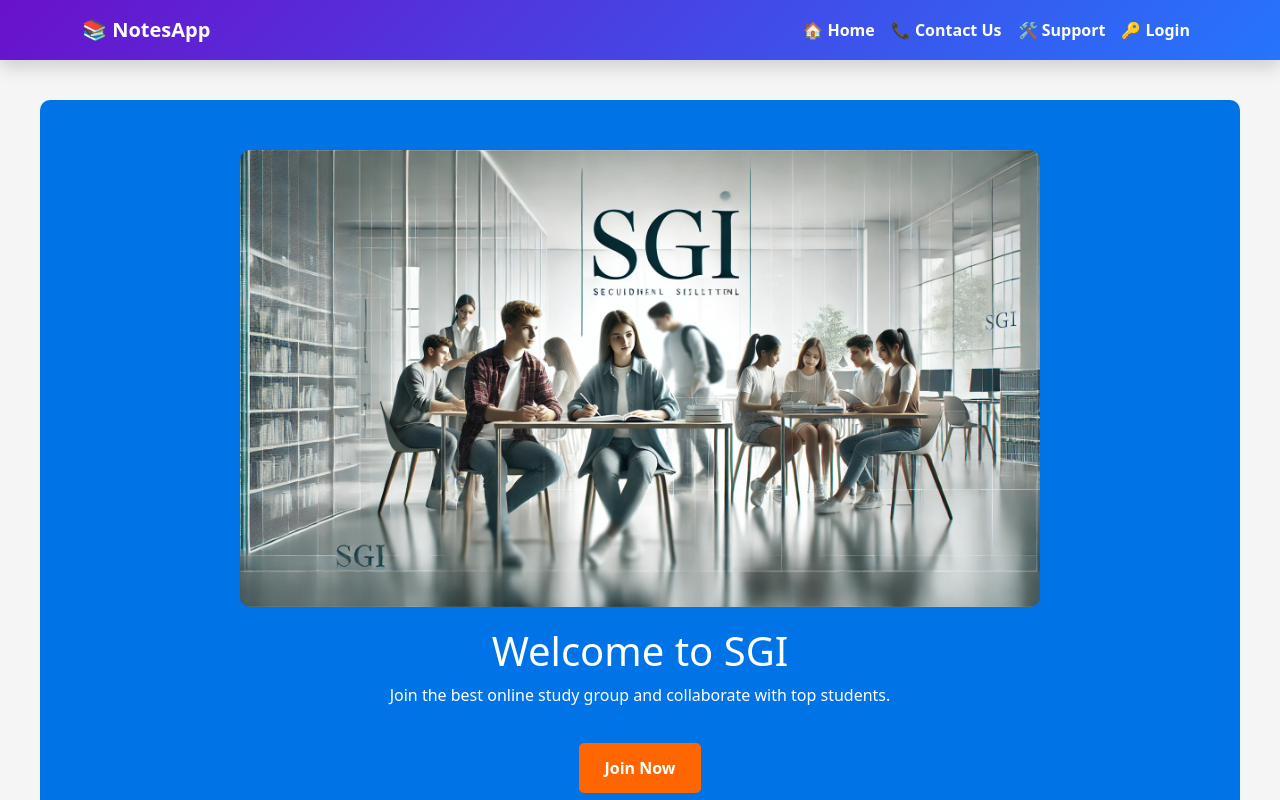
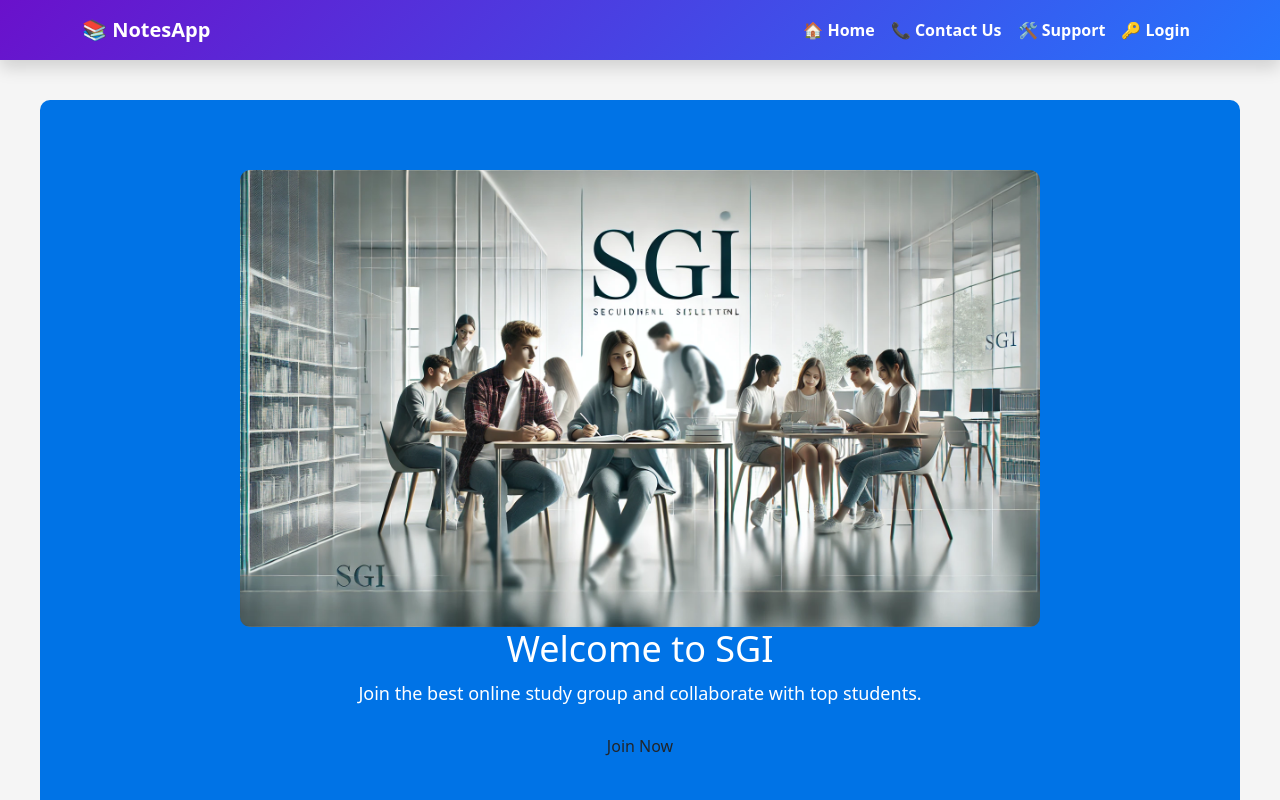
Before and after one commit to manishkotputli/NotesApp, a React (Create React App) app in the folder frontend/: page / in a window 1280 px wide. Shown: the top 800 px of the page. Built offline with nearby package versions, Linux system fonts and the light colour scheme.

Commit message:
LandingPage.css

```diff
--- a/frontend/src/pages/LandingPage.css
+++ b/frontend/src/pages/LandingPage.css
@@ -7,9 +7,9 @@
 
 /* ✅ Hero Section */
 .hero {
-    background: #0073e6;
     color: white;
     padding: 50px 20px;
+    background: #0073e6;
     border-radius: 10px;
     display: flex;
     flex-direction: column;
@@ -17,27 +17,21 @@
     text-align: center;
 }
 
-.hero-image {
-    width: 90%;
-    max-width: 800px;
-    margin-bottom: 20px;
-    border-radius: 10px;
+.hero h1 {
+    font-size: 36px;
+    margin-bottom: 10px;
 }
 
-.btn {
-    display: inline-block;
-    margin-top: 20px;
-    padding: 12px 24px;
-    background: #ff6600;
-    color: white;
-    border-radius: 5px;
-    text-decoration: none;
-    font-weight: bold;
-    transition: 0.3s ease;
+.hero p {
+    font-size: 18px;
+    margin-bottom: 20px;
 }
 
-.btn:hover {
-    background: #cc5500;
+.hero-image {
+    width: 100%;
+    max-width: 800px;
+    margin-top: 20px;
+    border-radius: 10px;
 }
 
 /* ✅ Features Section */
@@ -80,11 +74,15 @@
     }
 
     .hero h1 {
-        font-size: 24px;
+        font-size: 28px;
     }
 
     .hero p {
         font-size: 16px;
+    }
+
+    .hero-image {
+        width: 90%;
     }
 
     .features {
```
